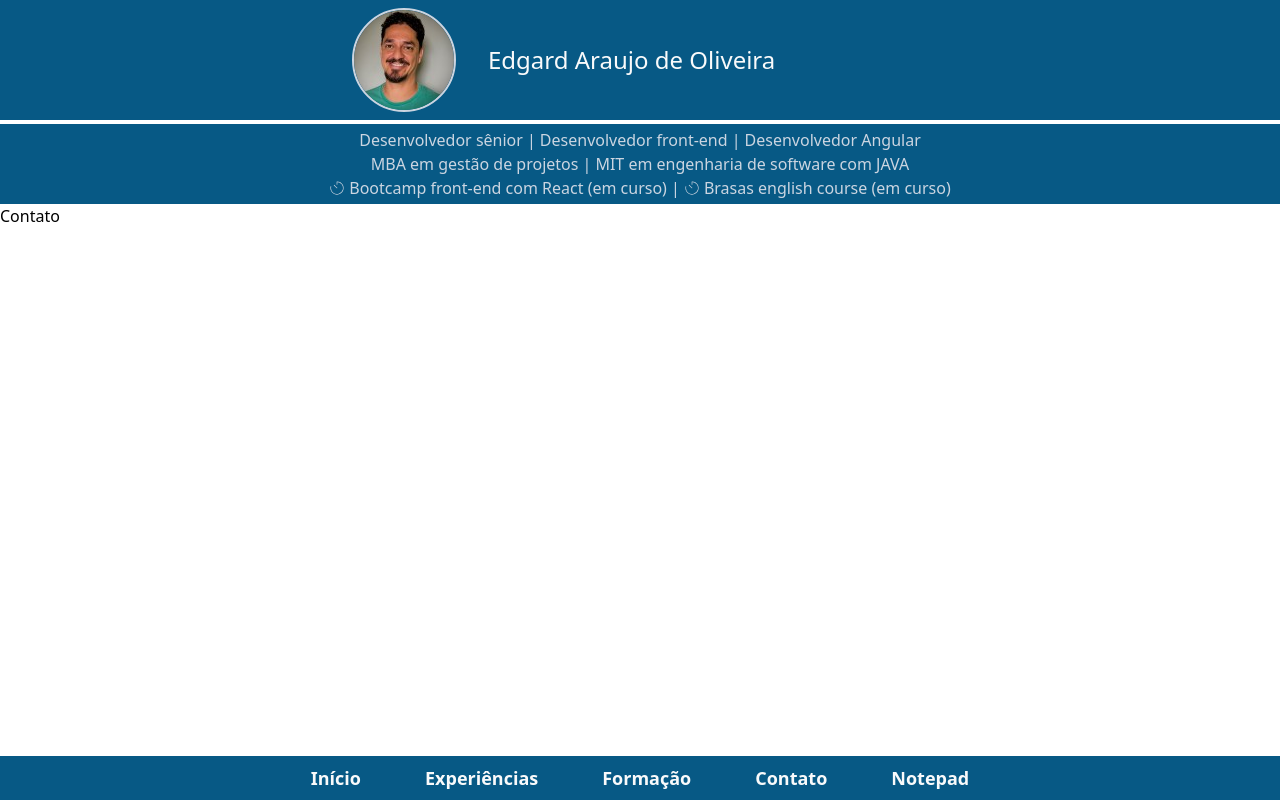
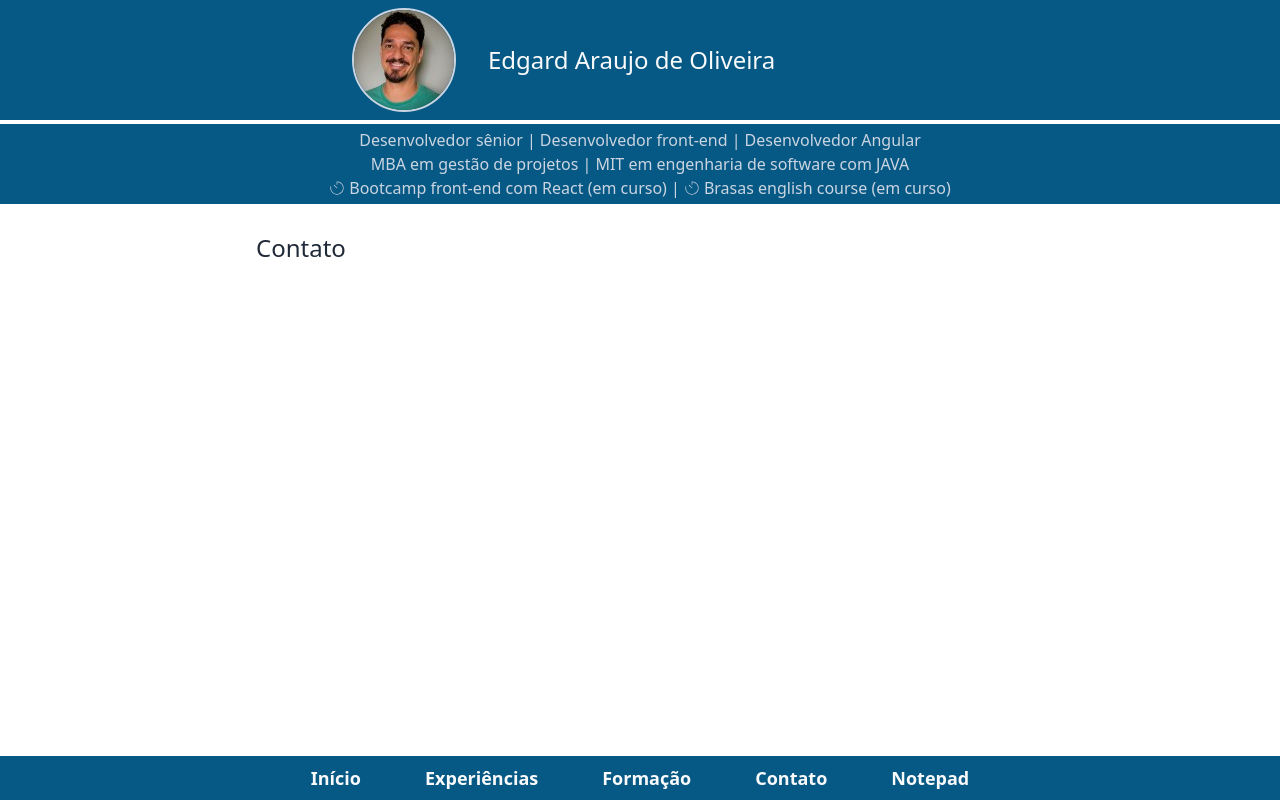
Before and after one commit to edgardinfnet/projeto-de-interfaces-com-react, a React (Vite) app: page /Contact in a window 1280 px wide. Built offline with nearby package versions, Linux system fonts and the light colour scheme.

Commit message:
Inicio contato

```diff
--- a/src/routes/ContactRoute.tsx
+++ b/src/routes/ContactRoute.tsx
@@ -1,3 +1,10 @@
 export function ContactRoute() {
-  return <div>Contato</div>;
+  return (
+    <div className='lg:w-[48rem] m-auto pt-7'>
+      <div className='text-gray-800'>
+        <h3 className='text-2xl pb-2'>Contato</h3>
+        <div className=''></div>
+      </div>
+    </div>
+  );
 }
```
